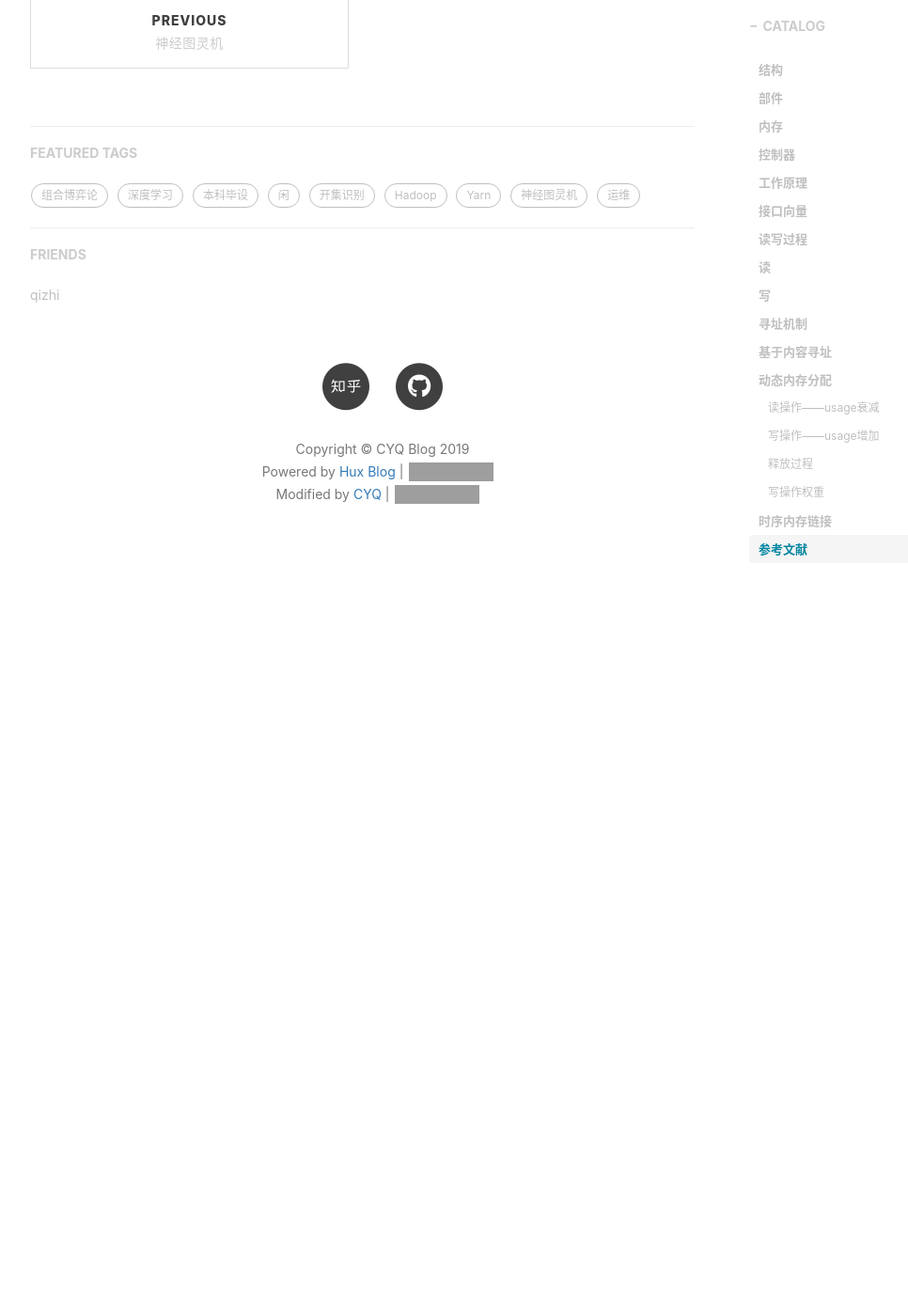
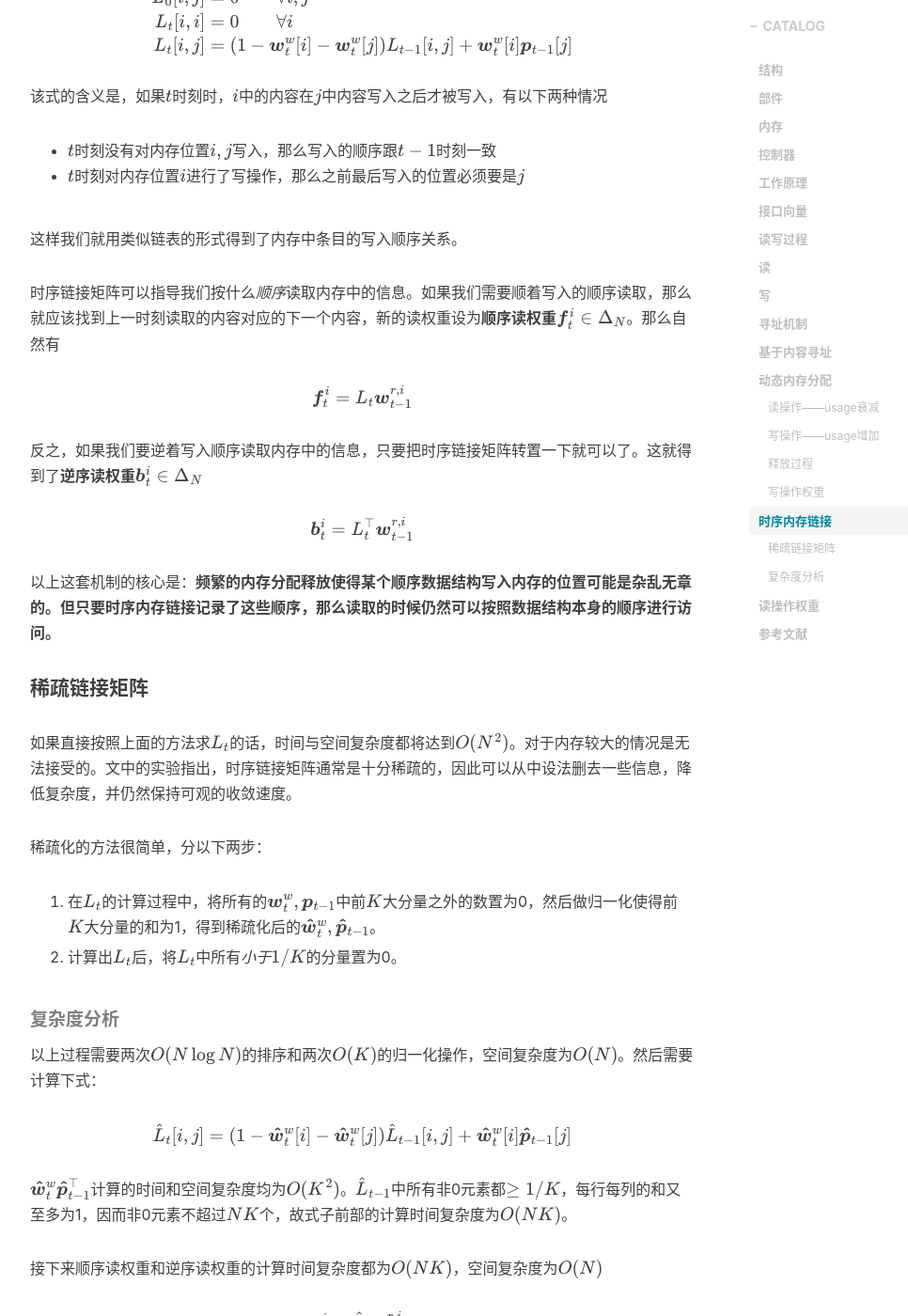
Before and after one commit to Yanqi-Chen/Yanqi-Chen.github.io, a Jekyll site: the page built from _posts/2019-10-02-dnc.md, in a window 1280 px wide and 1400 px high, scrolled down 7827 px. Shown: the whole window at 94% size, without its empty margins (233-1199 px from the left). Built offline with Jekyll 4.4.1, drawn with Linux system fonts in a browser that asks for light colours; nearby versions of some CDN libraries; formulas are drawn with MathJax 3; comment, search, counter and statistics services are not loaded; before the commit the page ends 8457 px from its top, so only the background shows below that; some of the changed text lies outside the part shown; grey boxes are pictures that could not be loaded.

Commit message:
更新文章

```diff
--- a/_posts/2019-10-02-dnc.md
+++ b/_posts/2019-10-02-dnc.md
@@ -234,13 +234,102 @@
 
 时序链接矩阵$$L_t\in[0,1]^{N\times N}$$中的元素$$L_t[i,j]$$的含义是：写入位置j之后，下一个写入位置i的可能性（或者程度之类的）。
 
-为了计算这个矩阵的元素，作者首先计算了在$$t$$时刻，第$$i$$个内存位置被写入的概率。组成一个向量$$\bm{p}_t\in\Delta_N$$。
+为了计算这个矩阵的元素，作者首先计算了在$$t$$时刻，第$$i$$个内存位置是最晚被写入的概率。组成一个向量$$\bm{p}_t\in\Delta_N$$。
 
 $$
 \begin{split}
 \bm{p}_0&=\bm{0}\\
-\bm{p}_t&=\left(1-\sum_i\bm{w}_t^w[i]\right)\bm{p}_{t-1}+\bm{w}_t^w
+\bm{p}_t&={\color{red}{\left(1-\sum_i\bm{w}_t^w[i]\right)\bm{p}_{t-1}}}+{\color{blue}\bm{w}_t^w}
 \end{split}
+$$
+
+该式的含义是，如果在$$t$$时刻时，内存位置$$i$$是之前（含$$t$$时刻）所有发生的写操作中最后一次写的位置。那么只有两种可能：
+
+- $$t$$时刻没有发生任何写，这意味着在$$t-1$$时刻之前内存位置$$i$$就已经是最后一次写入的位置
+- $$t$$时刻对内存位置$$i$$进行了写操作
+
+两种情况分别对应红色和蓝色的项。
+
+在得到了$$\bm{p}$$之后，就可以比较方便的推出$$L_t$$中的元素。
+
+$$
+\begin{split}
+L_0[i,j]&=0\qquad\forall i,j\\
+L_t[i,i]&=0\qquad \forall i\\
+L_t[i,j]&=(1-\bm{w}^w_t[i]-\bm{w}^w_t[j])L_{t-1}[i,j]+\bm{w}^w_t[i]\bm{p}_{t-1}[j]
+\end{split}
+$$
+
+该式的含义是，如果$$t$$时刻时，$$i$$中的内容在$$j$$中内容写入之后才被写入，有以下两种情况
+
+- $$t$$时刻没有对内存位置$$i,j$$写入，那么写入的顺序跟$$t-1$$时刻一致
+- $$t$$时刻对内存位置$$i$$进行了写操作，那么之前最后写入的位置必须要是$$j$$
+
+这样我们就用类似链表的形式得到了内存中条目的写入顺序关系。
+
+时序链接矩阵可以指导我们按什么*顺序*读取内存中的信息。如果我们需要顺着写入的顺序读取，那么就应该找到上一时刻读取的内容对应的下一个内容，新的读权重设为**顺序读权重**$$\bm{f}_t^i\in\Delta_N$$。那么自然有
+
+$$
+\bm{f}_t^i=L_t\bm{w}_{t-1}^{r,i}
+$$
+
+反之，如果我们要逆着写入顺序读取内存中的信息，只要把时序链接矩阵转置一下就可以了。这就得到了**逆序读权重**$$\bm{b}_t^i\in\Delta_N$$
+
+$$
+\bm{b}_t^i=L_t^\top\bm{w}_{t-1}^{r,i}
+$$
+
+以上这套机制的核心是：**频繁的内存分配释放使得某个顺序数据结构写入内存的位置可能是杂乱无章的。但只要时序内存链接记录了这些顺序，那么读取的时候仍然可以按照数据结构本身的顺序进行访问。**
+
+#### 稀疏链接矩阵
+
+如果直接按照上面的方法求$$L_t$$的话，时间与空间复杂度都将达到$$O(N^2)$$。对于内存较大的情况是无法接受的。文中的实验指出，时序链接矩阵通常是十分稀疏的，因此可以从中设法删去一些信息，降低复杂度，并仍然保持可观的收敛速度。
+
+稀疏化的方法很简单，分以下两步：
+
+1. 在$$L_t$$的计算过程中，将所有的$$\bm{w}^w_t,\bm{p}_{t-1}$$中前$$K$$大分量之外的数置为0，然后做归一化使得前$$K$$大分量的和为1，得到稀疏化后的$$\bm{\hat{w}}^w_t,\bm{\hat{p}}_{t-1}$$。
+
+2. 计算出$$L_t$$后，将$$L_t$$中所有*小于*$$1/K$$的分量置为0。
+
+##### 复杂度分析
+
+以上过程需要两次$$O(N\log N)$$的排序和两次$$O(K)$$的归一化操作，空间复杂度为$$O(N)$$。然后需要计算下式：
+
+$$
+\hat{L}_t[i,j]=(1-\bm{\hat{w}}^w_t[i]-\bm{\hat{w}}^w_t[j])\hat{L}_{t-1}[i,j]+\bm{\hat{w}}^w_t[i]\bm{\hat{p}}_{t-1}[j]
+$$
+
+$$\bm{\hat{w}}^w_t\bm{\hat{p}}_{t-1}^\top$$计算的时间和空间复杂度均为$$O(K^2)$$。$$\hat{L}_{t-1}$$中所有非0元素都$$\geq1/K$$，每行每列的和又至多为1，因而非0元素不超过$$NK$$个，故式子前部的计算时间复杂度为$$O(NK)$$。
+
+接下来顺序读权重和逆序读权重的计算时间复杂度都为$$O(NK)$$，空间复杂度为$$O(N)$$
+
+$$
+\begin{split}
+\bm{f}_t^i&=\hat{L}_t\bm{w}_{t-1}^{r,i}\\
+\bm{b}_t^i&=\hat{L}_t^\top\bm{w}_{t-1}^{r,i}
+\end{split}
+$$
+
+由于$$K$$通常很小（文中$$K=8$$），总的时间复杂度为$$O(N\log N)$$，空间复杂度为$$O(N)$$。
+
+### 读操作权重
+
+该时刻的写操作结束后，首先根据key与内存中各条目的相似性度量$$\mathcal{D}(\cdot,\cdot)$$来决定对各个位置操作的权重，然后softmax。
+
+$$
+\bm{c}_t^{r,i}=\mathcal{C}(M_{t},\bm{k}_t^{r,i},\beta_t^{r,i})
+$$
+
+接下来有三种读模式可选择
+
+- 倒序读：使用$$\bm{b}_t^i$$
+- 根据相似度：使用$$\bm{c}_t^{r,i}$$
+- 顺序读：使用$$\bm{f}_t^i$$
+
+实际的读结果是根据**读模式**向量$$\bm{\pi}_t$$加权决定的。
+
+$$
+\bm{w}_t^{r,i}=\bm{\pi}_t^i[1]\bm{b}_t^i+\bm{\pi}_t^i[2]\bm{c}_t^{r,i}+\bm{\pi}_t^i[3]\bm{f}_t^i
 $$
 
 
```
